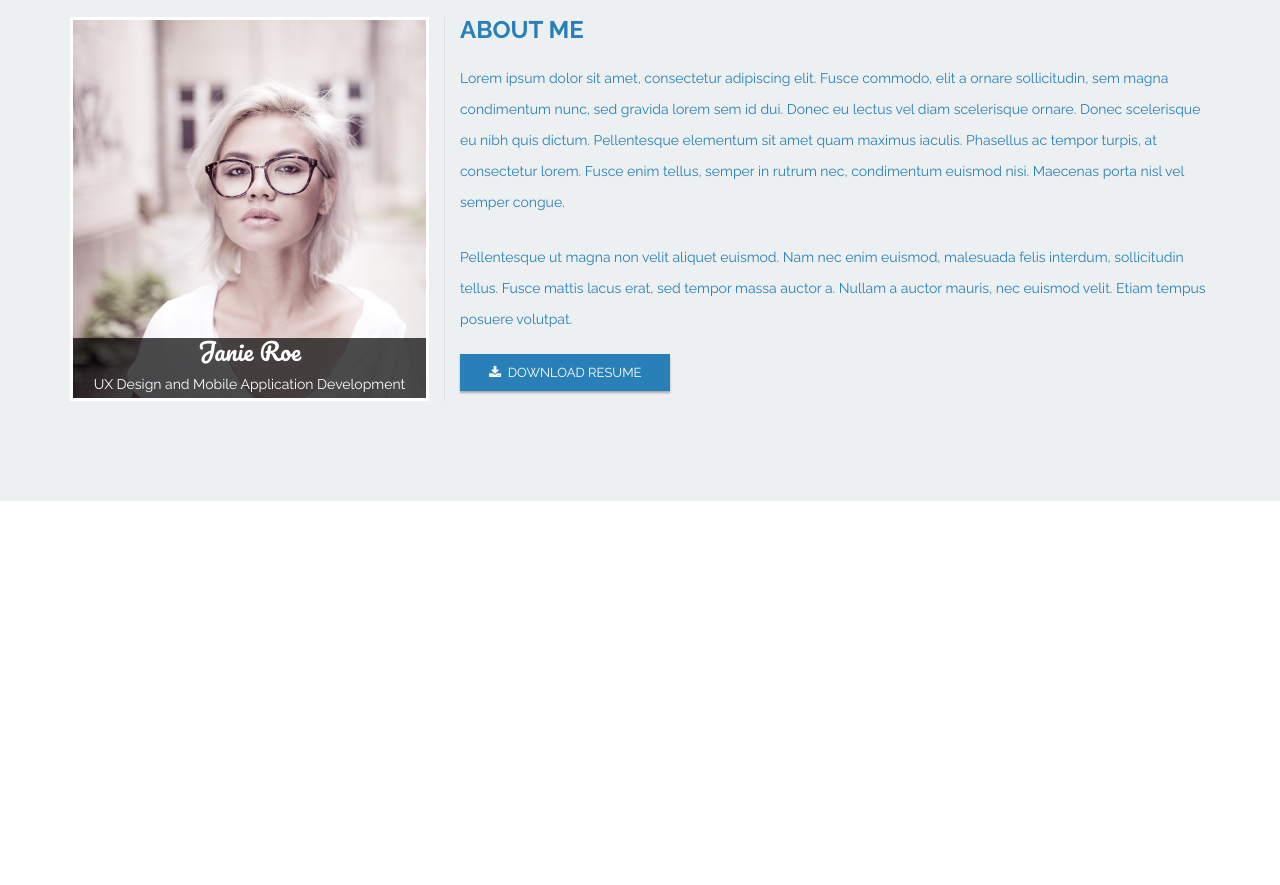
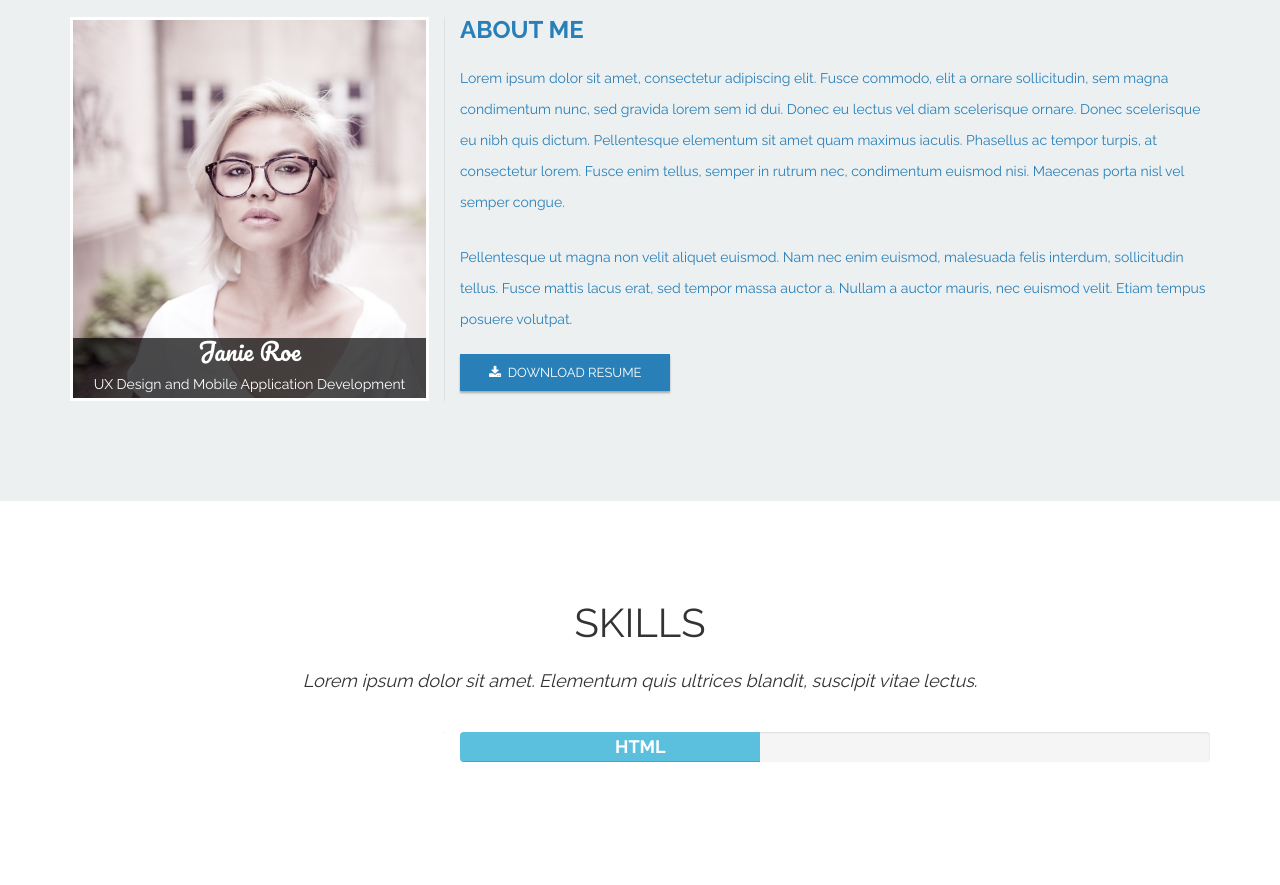
Before and after one commit to dr3ddy/minR, a plain HTML site: page index.html in a window 1280 px wide. Shown: the part 1014-1899 px from the top of the page. Drawn offline with nearby package versions, Linux system fonts and the light colour scheme; a script that the page names is missing.

Commit message:
Skill section - Draft

```diff
--- a/css/style.css
+++ b/css/style.css
@@ -130,6 +130,11 @@ body {
 	height: 100%;
 }
 
+
+/* ------------------------------------------------------
+					Common
+--------------------------------------------------------- */
+
 .text-center {
 	text-align: center;
 }
@@ -141,6 +146,24 @@ body {
   display: flex;
 }
 
+.brdr-right {
+	border-right: 1px solid #E0E0E0;
+}
+
+.progress {
+	height: 30px;
+}
+
+.progress-text {
+	position: absolute;
+	margin: 5px;
+	font-size: 18px;
+	font-weight: 600;
+}
+
+/* ------------------------------------------------------
+					Button
+--------------------------------------------------------- */
 .button {
 	font-size: 13px;
     line-height: 26px;
@@ -231,10 +254,6 @@ a.button-blue:hover, a.button-blue:focus  {
     padding-bottom: 12px;
 }
 
-.brdr-right {
-	border-right: 1px solid #E0E0E0;
-}
-
 .text-profile{
 	background: rgba(0,0,0,0.7);
 	margin-top: 90%;
--- a/index.html
+++ b/index.html
@@ -48,10 +48,10 @@
           <ul class="nav navbar-nav navbar-right">
             <li class="active"><a href="#home">Home</a></li>
             <li><a href="#profile" class="smoothScroll">Profile</a></li>
+			<li><a href="#skill">Skill</a></li>
             <li><a href="#education">Education</a></li>
 			<li><a href="#experience">Experience</a></li>
 			<li><a href="#portfolio">Portfolio</a></li>
-			<li><a href="#srvices">Services</a></li>
 			<li><a href="#contact">Contact</a></li>
           </ul>
         </div>
@@ -75,6 +75,7 @@
 	</section>
 	<!-- End Banner and banner content -->
 
+	<!-- Profile (About Me) -->
 	<section id="profile" class="section">
 	  <div class="container">
 		<div class="row">
@@ -115,27 +116,31 @@
 		</div>
 	  </div>
 	</section>
+	<!-- End of Profile (About Me) -->
 
-	<!-- <section id="home" class="banner">
-		<div class="banner-content-wrapper">
-		  <div class="container banner-content">
-			<div class="intro">
-			  <h1>Janie Roe</h1>
-			  <p><h3>Web Designer and Mobile Application Developer</h3></p>
-			</div>
-			<div class="button-row">
-			  <a class="button button-green" href="#/">Hire Me Now</a>
-			  <a class="button button-blue" href="#/">Download CV</a>
+	<section id="skill" class="section">
+	  <div class="container">
+		<div class="row">
+		  <div class="col-md-12 text-center">
+			<h1 class="title">SKILLS</h1>
+			<p class="quote">Lorem ipsum dolor sit amet. Elementum quis ultrices blandit, suscipit vitae lectus.</p>
+		  </div>
+		</div>
+
+		<div class="row">
+		  <div class="col-sm-12 col-md-4 brdr-right">
+
+		  </div>
+		  <div class="col-sm-12 col-md-8">
+			<div class="progress">
+			  <div class="progress-bar progress-bar-info" role="progressbar" aria-valuenow="40" aria-valuemin="0" aria-valuemax="100" style="width: 40%">
+				<span class="progress-text">HTML</span>
+			  </div>
 			</div>
 		  </div>
 		</div>
-		<div class="scroll-content">
-		  <a href="#profile" class="scroll">
-			<i class="fa fa-angle-double-down"></i>
-		  </a>
-		</div>
-	</section> -->
-
+	  </div>
+	</section>
 
 
     <!-- Bootstrap core JavaScript
```
